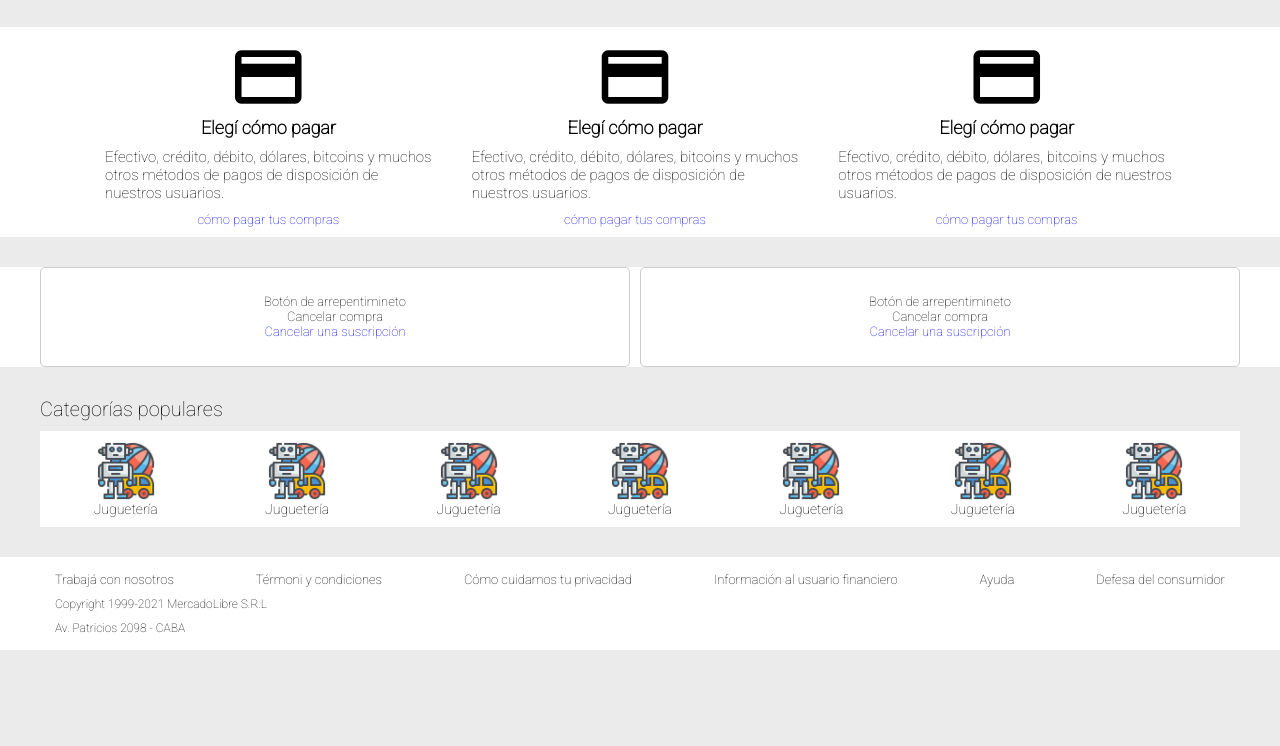
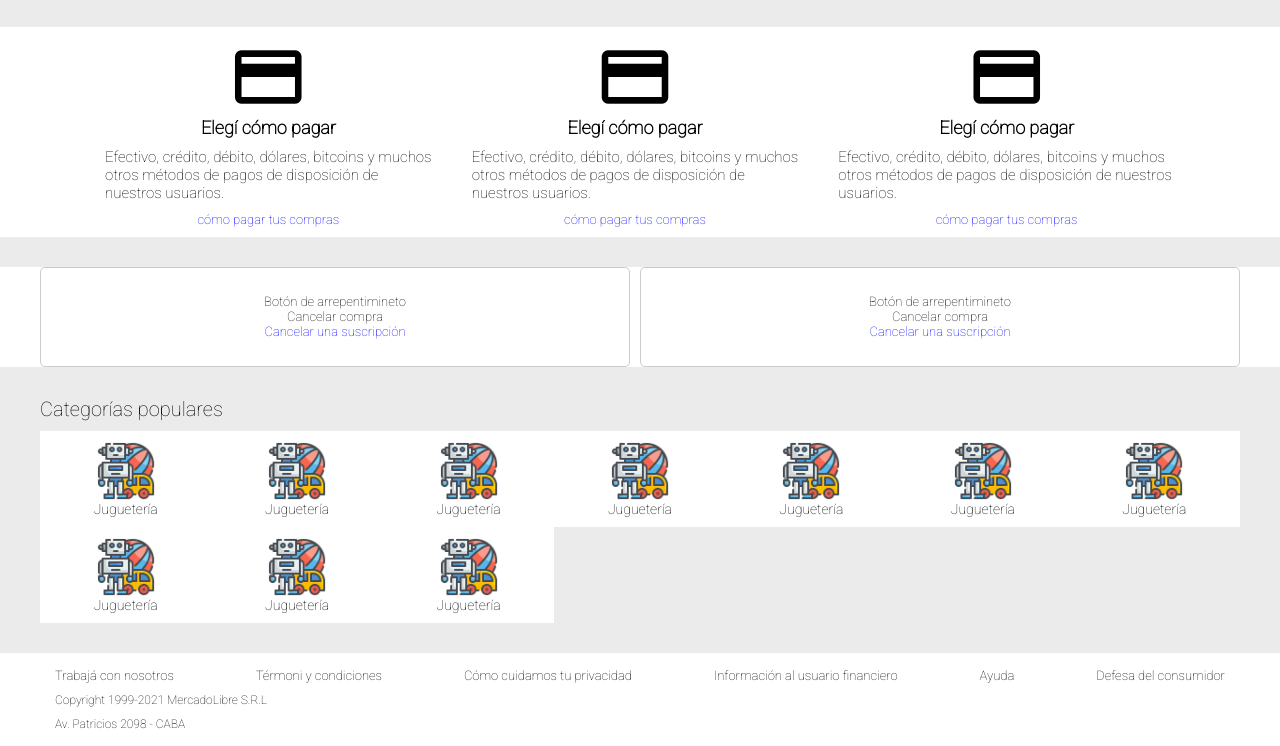
Before and after one commit to fede-dev/meli, a plain HTML site: page index.html in a window 1280 px wide. Shown: the part 1981-2727 px from the top of the page. Before the commit the page ends 2631 px from the top, so only its background shows below. Drawn offline with Linux system fonts and the light colour scheme.

```diff
--- a/index.html
+++ b/index.html
@@ -685,6 +685,30 @@
                         <p>Juguetería</p>
                     </div>
                 </div>
+                <div class="popular-padding-item-container">
+                    <div class="popular-logo-container">
+                        <img class="popular-logo" src="assets/toys.png">
+                    </div>
+                    <div class="popular-item-title">
+                        <p>Juguetería</p>
+                    </div>
+                </div>
+                <div class="popular-padding-item-container">
+                    <div class="popular-logo-container">
+                        <img class="popular-logo" src="assets/toys.png">
+                    </div>
+                    <div class="popular-item-title">
+                        <p>Juguetería</p>
+                    </div>
+                </div>
+                <div class="popular-padding-item-container">
+                    <div class="popular-logo-container">
+                        <img class="popular-logo" src="assets/toys.png">
+                    </div>
+                    <div class="popular-item-title">
+                        <p>Juguetería</p>
+                    </div>
+                </div>
             </div>
         </div>
     </div>
--- a/popular-categories.css
+++ b/popular-categories.css
@@ -24,6 +24,7 @@
   display: flex;
   margin-top: 10px;
   background-color: #ebebeb;
+  flex-wrap: wrap;
 }
 
 .popular-carousel-container > .popular-padding-item-container:not(:last-child) {
```
Also changed, not shown: navbar-superior.css (+17 -0 lines).
